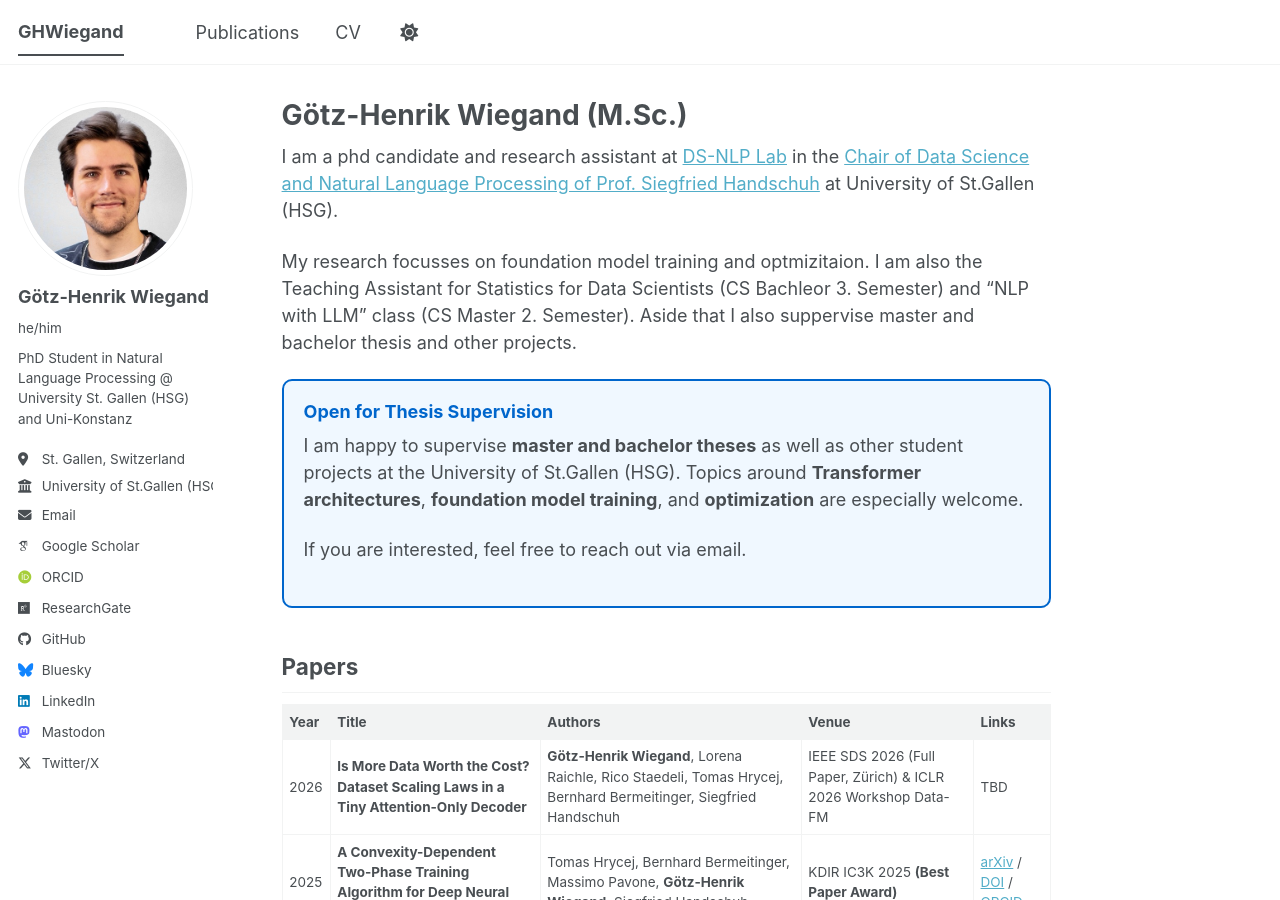
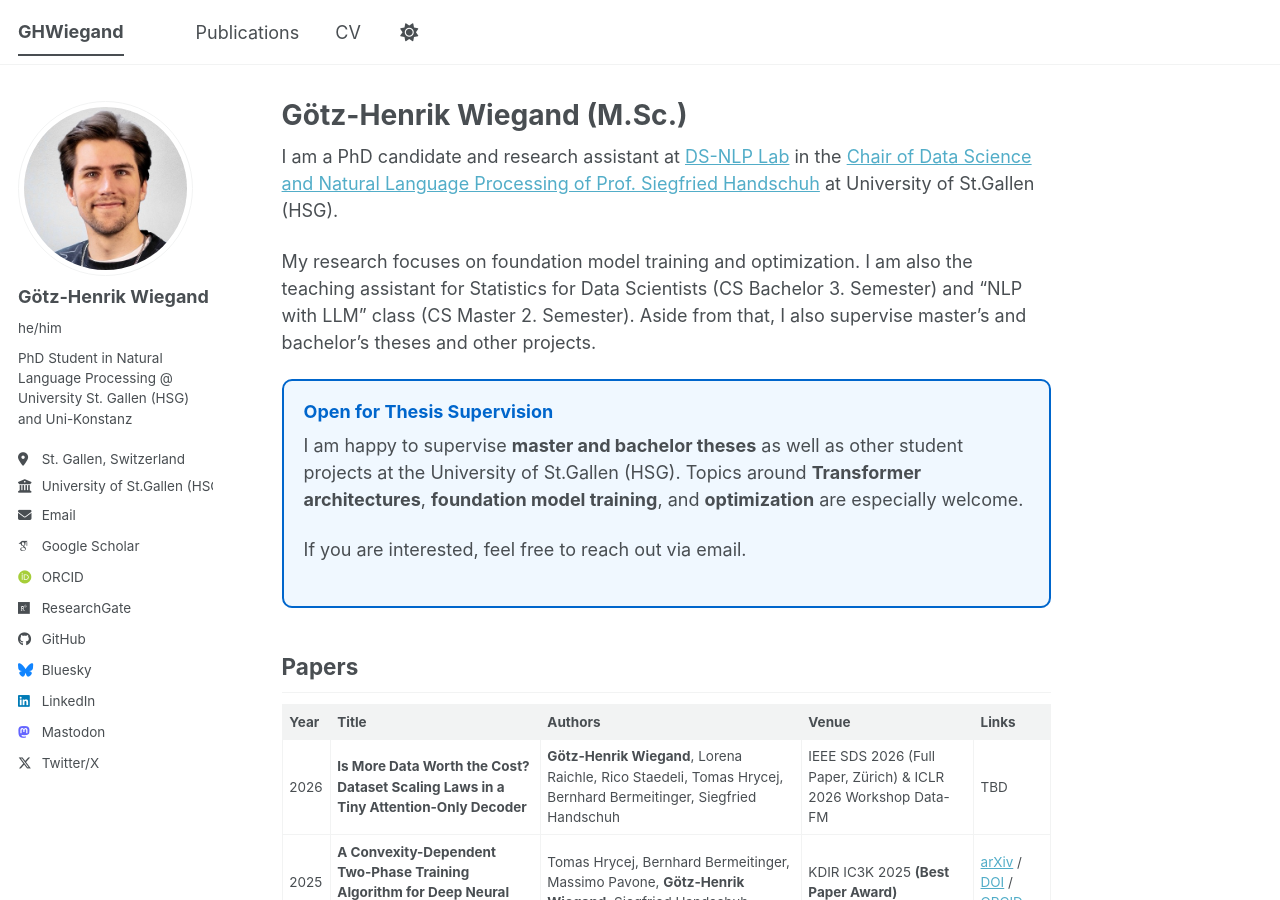
Before and after one commit to ghwiegand/ghwiegand.github.io, a Jekyll site: the page built from _pages/about.md, in a window 1280 px wide and 900 px high. Built offline with Jekyll 4.4.1, drawn with Linux system fonts in a browser that asks for light colours; some web fonts are replaced; a script bundle is joined from its source files by our own code; library files that are not in the unit come from our copies.

Commit message:
Spell correction

```diff
--- a/_pages/about.md
+++ b/_pages/about.md
@@ -7,9 +7,9 @@ redirect_from:
   - /about.html
 ---
 
-I am a phd candidate and research assistant at [DS-NLP Lab](https://blog.nlp-lab.ai/) in the [Chair of Data Science and Natural Language Processing of Prof. Siegfried Handschuh](https://ics.unisg.ch/chairs/siegfried-handschuh-data-science-and-natural-language-processing/) at University of St.Gallen (HSG).
+I am a PhD candidate and research assistant at [DS-NLP Lab](https://blog.nlp-lab.ai/) in the [Chair of Data Science and Natural Language Processing of Prof. Siegfried Handschuh](https://ics.unisg.ch/chairs/siegfried-handschuh-data-science-and-natural-language-processing/) at University of St.Gallen (HSG).
 
-My research focusses on foundation model training and optmizitaion. I am also the Teaching Assistant for Statistics for Data Scientists (CS Bachleor 3. Semester) and "NLP with LLM" class (CS Master 2. Semester). Aside that I also suppervise master and bachelor thesis and other projects.
+My research focuses on foundation model training and optimization. I am also the teaching assistant for Statistics for Data Scientists (CS Bachelor 3. Semester) and "NLP with LLM" class (CS Master 2. Semester). Aside from that, I also supervise master's and bachelor's theses and other projects.
 
 <div class="thesis-callout" style="background-color: var(--callout-bg, #f0f8ff); border: 2px solid var(--callout-accent, #0066cc); border-radius: 10px; padding: 20px; margin: 20px 0; color: var(--global-text-color);">
   <h3 style="margin-top: 0; color: var(--callout-accent, #0066cc);">Open for Thesis Supervision</h3>
```
